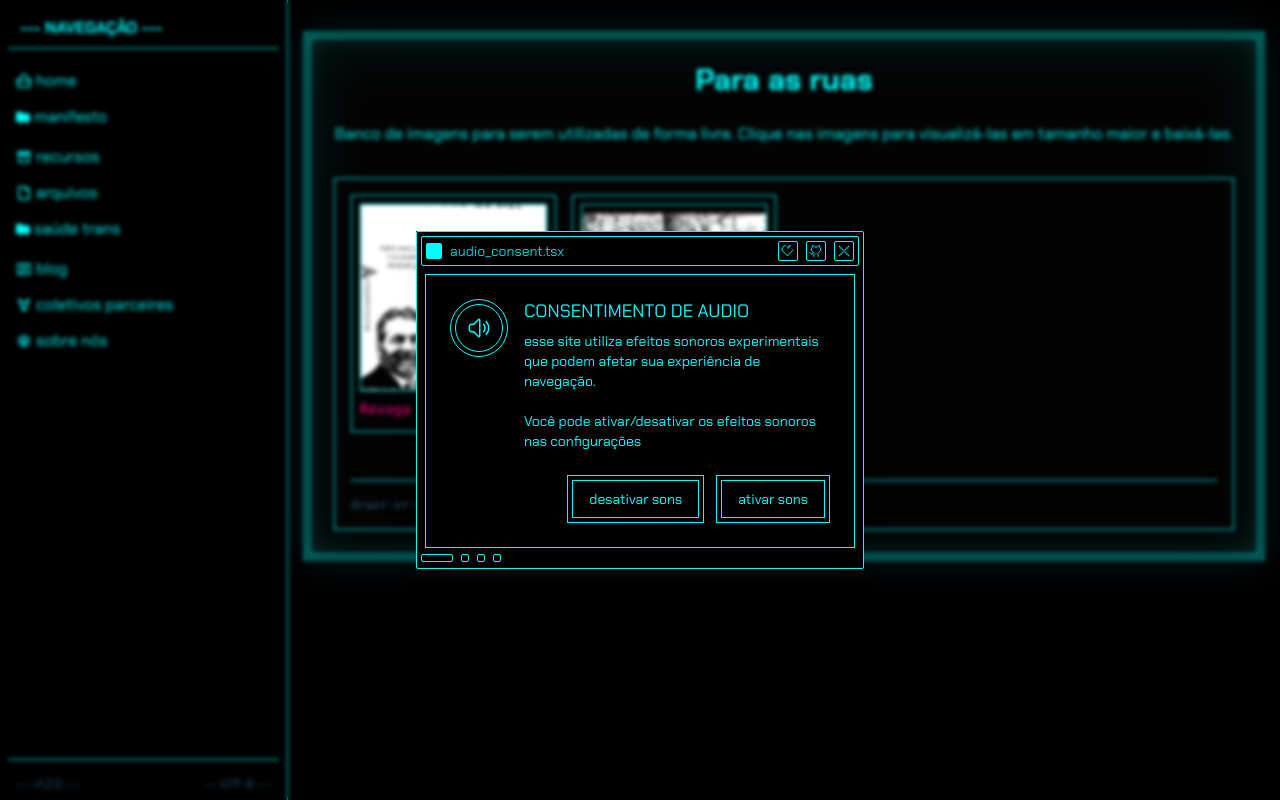
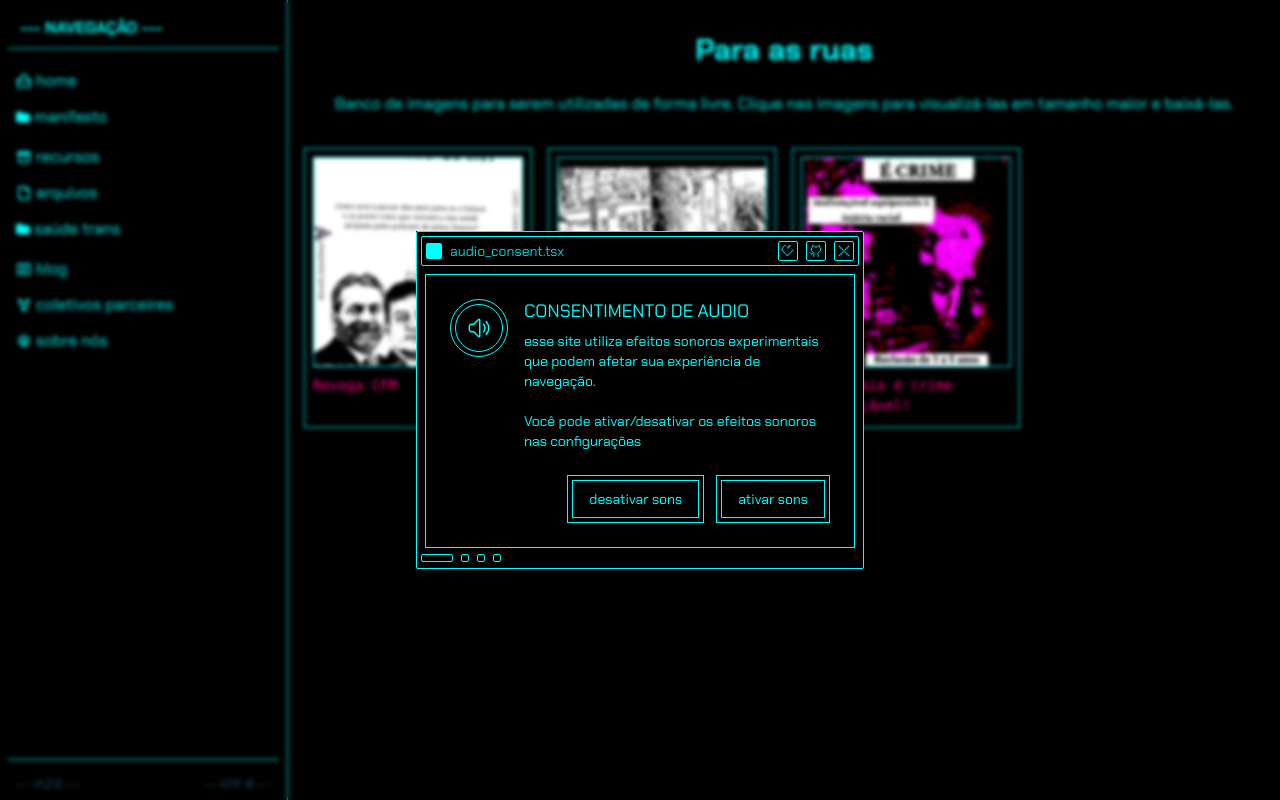
Before and after one commit to Coletivo-Anarquista-Trans/site, a Next.js app: page /recursos/para-as-ruas in a window 1280 px wide. Built offline with nearby package versions, Linux system fonts and the light colour scheme.

Commit message:
feat: ajustando página

```diff
--- a/src/app/recursos/para-as-ruas/page.tsx
+++ b/src/app/recursos/para-as-ruas/page.tsx
@@ -7,47 +7,96 @@ import Image from "next/image";
 import { useState } from "react";
 import { getAssetPath } from "@/utils/assetPath";
 import { useAudio } from "@/context/AudioContext";
-import { FaTimes, FaDownload } from "react-icons/fa";
+import { FaTimes, FaDownload, FaChevronLeft, FaChevronRight } from "react-icons/fa";
+
+interface ImageVariant {
+  src: string;
+  alt: string;
+}
 
 interface ImageItem {
   id: string;
-  src: string;
-  alt: string;
   title: string;
   description?: string;
+  images: ImageVariant[];
 }
 
 export default function ParaAsRuasPage() {
   const { playButtonSelect } = useAudio();
-  const [selectedImage, setSelectedImage] = useState<ImageItem | null>(null);
+  const [selectedItem, setSelectedItem] = useState<ImageItem | null>(null);
+  const [currentImageIndex, setCurrentImageIndex] = useState(0);
 
   const images: ImageItem[] = [
     {
       id: "1",
+      title: "Revoga CFM",
+      images: [
+        {
           src: "/trans-resources/images/revoga-cfm.png",
-      alt: "cartaz-revoga-cfm",
-      title: "Revoga CFM"
+          alt: "cartaz-revoga-cfm"
+        }
+      ]
     },
     {
       id: "2",
+      title: "Bonekas Armadas",
+      images: [
+        {
           src: "/trans-resources/images/bonekas-armadas.png",
-      alt: "cartaz-bonekas-armadas",
-      title: "Bonekas Armadas"
+          alt: "cartaz-bonekas-armadas"
+        }
+      ]
+    },
+    {
+      id: "3",
+      title: "Transfobia é crime inafiançável!",
+      images: [
+        {
+          src: "/trans-resources/images/transfobia-e-crime.png",
+          alt: "cartaz-transfobia-e-crime-frente"
+        }
+      ]
     }
   ];
 
-  const handleImageClick = (image: ImageItem) => {
+  const handleImageClick = (item: ImageItem) => {
     playButtonSelect();
-    setSelectedImage(image);
+    setSelectedItem(item);
+    setCurrentImageIndex(0);
   };
 
   const handleCloseModal = () => {
     playButtonSelect();
-    setSelectedImage(null);
+    setSelectedItem(null);
+    setCurrentImageIndex(0);
   };
 
-  const handleDownload = (image: ImageItem) => {
+  const handlePrevImage = () => {
     playButtonSelect();
+    if (selectedItem) {
+      setCurrentImageIndex((prev) =>
+        prev === 0 ? selectedItem.images.length - 1 : prev - 1
+      );
+    }
+  };
+
+  const handleNextImage = () => {
+    playButtonSelect();
+    if (selectedItem) {
+      setCurrentImageIndex((prev) =>
+        prev === selectedItem.images.length - 1 ? 0 : prev + 1
+      );
+    }
+  };
+
+  const handleImageIndexClick = (index: number) => {
+    playButtonSelect();
+    setCurrentImageIndex(index);
+  };
+
+  const handleDownload = (item: ImageItem, imageIndex: number) => {
+    playButtonSelect();
+    const image = item.images[imageIndex];
     const link = document.createElement('a');
     link.href = getAssetPath(image.src);
     link.download = `${image.alt}.${image.src.split('.').pop()}`;
@@ -56,10 +105,10 @@ export default function ParaAsRuasPage() {
     document.body.removeChild(link);
   };
 
+  const currentImage = selectedItem?.images[currentImageIndex];
+
   return (
     <CyberContainer className="min-h-screen flex flex-col items-center overflow-x-hidden px-4 py-8">
-      <CyberContainer className="w-full max-w-6xl border border-accent1 p-1 crt-screen crt-curvature crt-reflection granular-effect">
-        <CyberContainer className="border border-accent1 p-6">
       <CyberContainer className="text-2xl sm:text-3xl font-bold text-accent1 mb-6 text-center">
         Para as ruas
       </CyberContainer>
@@ -68,47 +117,46 @@ export default function ParaAsRuasPage() {
         Banco de imagens para serem utilizadas de forma livre. Clique nas imagens para visualizá-las em tamanho maior e baixá-las.
       </CyberContainer>
 
-          <CyberContainer className="border border-accent1 p-4 bg-background">
+      <CyberContainer>
         <div className="grid grid-cols-1 sm:grid-cols-2 md:grid-cols-3 lg:grid-cols-4 gap-4">
-              {images.map((image) => (
+          {images.map((item) => (
             <motion.div
-                  key={image.id}
+              key={item.id}
               className="border border-accent1 p-2 hover:bg-accent1 hover:text-background cursor-pointer transition-all duration-200 group"
-                  onClick={() => handleImageClick(image)}
+              onClick={() => handleImageClick(item)}
               whileHover={{ scale: 1.02 }}
               whileTap={{ scale: 0.98 }}
             >
               <div className="relative w-full aspect-square mb-2 overflow-hidden border border-accent1">
                 <Image
-                      src={getAssetPath(image.src)}
-                      alt={image.alt}
+                  src={getAssetPath(item.images[0].src)}
+                  alt={item.images[0].alt}
                   fill
                   className="object-cover transition-transform duration-300 group-hover:scale-105"
                   sizes="(max-width: 640px) 100vw, (max-width: 768px) 50vw, (max-width: 1024px) 33vw, 25vw"
                 />
               </div>
               <div className="text-sm font-mono text-accent5 group-hover:text-background mb-1">
-                    {image.title}
+                {item.title}
               </div>
-                  {image.description && (
+              {item.images.length > 1 && (
+                <div className="text-xs text-accent3 group-hover:text-background mb-1">
+                  {item.images.length} imagens
+                </div>
+              )}
+              {item.description && (
                 <div className="text-xs text-accent3 group-hover:text-background line-clamp-2">
-                      {image.description}
+                  {item.description}
                 </div>
               )}
             </motion.div>
           ))}
         </div>
-
-            <div className="mt-12 pt-4 border-t border-accent1 text-accent3 text-xs font-mono">
-              <span>drwxr-xr-x {images.length} cats-coletivo-anarquista-trans {new Date().toLocaleDateString('pt-BR')}.</span>
-            </div>
-          </CyberContainer>
-        </CyberContainer>
       </CyberContainer>
 
-      {/* Image Modal */}
+      {/* Image Gallery Modal */}
       <AnimatePresence>
-        {selectedImage && (
+        {selectedItem && currentImage && (
           <motion.div
             className="fixed inset-0 z-50 overflow-y-auto"
             initial={{ opacity: 0 }}
@@ -135,13 +183,15 @@ export default function ParaAsRuasPage() {
               >
                 <div className="border border-accent1 p-4 max-h-[90vh] overflow-y-auto">
                   {/* Modal Header */}
-                  <div className="flex justify-between items-center mb-4 sticky top-0 bg-background z-10 border-b border-accent1 pb-2">
+                  <div className="flex justify-between items-center mb-4 top-0 bg-background z-10 pb-2">
+                    <div className="flex items-center gap-3">
                       <h3 className="text-lg font-bold text-accent1 font-mono">
-                      {selectedImage.title}
+                        {selectedItem.title}
                       </h3>
+                    </div>
                     <div className="flex gap-2">
                       <button
-                        onClick={() => handleDownload(selectedImage)}
+                        onClick={() => handleDownload(selectedItem, currentImageIndex)}
                         className="text-accent3 hover:text-accent1 transition-colors p-2 border border-accent1 hover:bg-accent1 hover:text-background"
                         aria-label="Baixar imagem"
                         title="Baixar imagem"
@@ -159,11 +209,50 @@ export default function ParaAsRuasPage() {
                     </div>
                   </div>
 
+                  {/* Navigation Controls */}
+                  {selectedItem.images.length > 1 && (
+                    <div className="flex justify-center items-center gap-2 mb-4">
+                      <button
+                        onClick={handlePrevImage}
+                        className="text-accent3 hover:text-accent1 transition-colors p-2 border border-accent1 hover:bg-accent1 hover:text-background"
+                        aria-label="Imagem anterior"
+                        title="Imagem anterior"
+                      >
+                        <FaChevronLeft size={14} />
+                      </button>
+
+                      <div className="flex gap-1">
+                        {selectedItem.images.map((_, index) => (
+                          <button
+                            key={index}
+                            onClick={() => handleImageIndexClick(index)}
+                            className={`px-3 py-1 border border-accent1 text-xs font-mono transition-colors ${index === currentImageIndex
+                              ? 'bg-accent1 text-background'
+                              : 'text-accent3 hover:text-accent1 hover:bg-accent1 hover:text-background'
+                              }`}
+                            title={selectedItem.images[index].alt}
+                          >
+                            {index + 1}
+                          </button>
+                        ))}
+                      </div>
+
+                      <button
+                        onClick={handleNextImage}
+                        className="text-accent3 hover:text-accent1 transition-colors p-2 border border-accent1 hover:bg-accent1 hover:text-background"
+                        aria-label="Próxima imagem"
+                        title="Próxima imagem"
+                      >
+                        <FaChevronRight size={14} />
+                      </button>
+                    </div>
+                  )}
+
                   {/* Modal Content */}
                   <div className="relative w-full border border-accent1 mb-4 bg-background flex items-center justify-center">
                     <Image
-                      src={getAssetPath(selectedImage.src)}
-                      alt={selectedImage.alt}
+                      src={getAssetPath(currentImage.src)}
+                      alt={currentImage.alt}
                       width={1200}
                       height={1200}
                       className="max-w-full max-h-[60vh] w-auto h-auto object-contain"
@@ -172,9 +261,9 @@ export default function ParaAsRuasPage() {
                   </div>
 
                   {/* Modal Footer */}
-                  {selectedImage.description && (
+                  {selectedItem.description && (
                     <div className="text-accent3 text-sm border-t border-accent1 pt-3">
-                      {selectedImage.description}
+                      {selectedItem.description}
                     </div>
                   )}
                 </div>
```
Also changed, not shown: public/trans-resources/images/transfobia-e-crime.png (added). Lines whose indentation alone changed are shown as unchanged.
